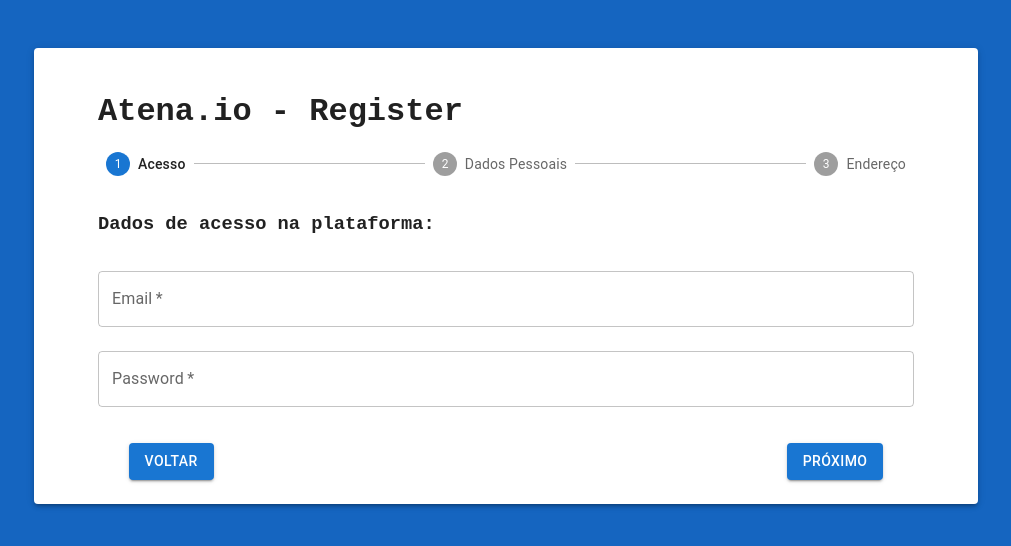
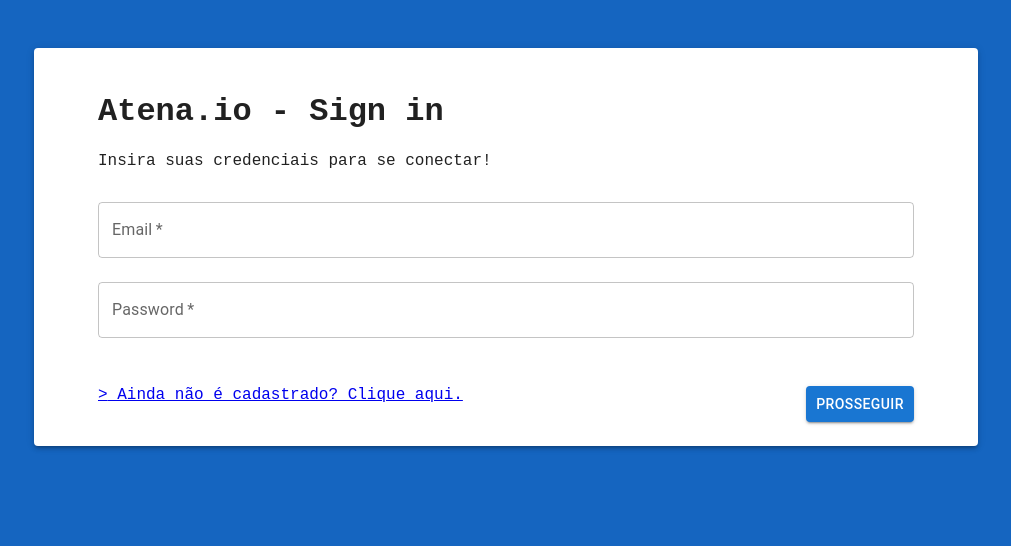
Before and after one commit to lucianowayand/atena-react-front, a React (Create React App) app: page / in a window 1280 px wide. Shown: the top 546 px of the page, without its empty margins (134-1145 px from the left). Built offline with nearby package versions, Linux system fonts and the light colour scheme; the HTML template or start-up script is replaced by a standard one.

Commit message:
redirect to login page

```diff
--- a/src/App.js
+++ b/src/App.js
@@ -7,8 +7,8 @@ export default function App() {
   return (
     <BrowserRouter>
       <Routes>
-        <Route path='/' element={<PageSorter/>} />
-        <Route path='/login' element={<Login/>} />
+        <Route path='/cadastro' element={<PageSorter/>} />
+        <Route path='/' element={<Login/>} />
       </Routes>
     </BrowserRouter>
 
--- a/src/components/Login.js
+++ b/src/components/Login.js
@@ -1,9 +1,27 @@
-import { Paper } from "@mui/material"
+import { Paper, TextField, Stack, Box, Button } from "@mui/material"
+import { Link } from 'react-router-dom'
 
 export default function Login(){
     return(
         <Paper elevation={3} className="login-form">
-            <h1>Login screen</h1>
+            <h1>Atena.io - Sign in</h1>
+            <p>Insira suas credenciais para se conectar!</p>
+            <Box sx={{mt: 4}}>
+                <form>
+                    <Stack spacing={3}>
+                        <TextField label='Email' name='email' required={true}/>
+                        <TextField label='Password' name='password' type='password' required={true}/>
+                    </Stack>
+                    <Box sx={{display: 'flex', justifyContent:'space-evenly', mt: 6}}>
+                        <Box sx={{width:1}}>
+                            <Link to='/cadastro' >{'>'} Ainda não é cadastrado? Clique aqui.</Link>
+                        </Box>
+
+                        <Button variant='contained'>prosseguir</Button>
+                    </Box>
+                </form>
+            </Box>
+
         </Paper>
     )
 }
--- a/src/components/views/FormSubmit.js
+++ b/src/components/views/FormSubmit.js
@@ -26,7 +26,7 @@ export default function FormSubmit(props){
             <p>Clique em prosseguir para continuar ao login!</p>
             <br/>
             <Box sx={{display: 'flex', justifyContent:'flex-end'}}>
-                <Button variant='contained' onClick={()=>{navigate('/login')}}>prosseguir</Button>
+                <Button variant='contained' onClick={()=>{navigate('/')}}>prosseguir</Button>
             </Box>
 
         </div>
```
